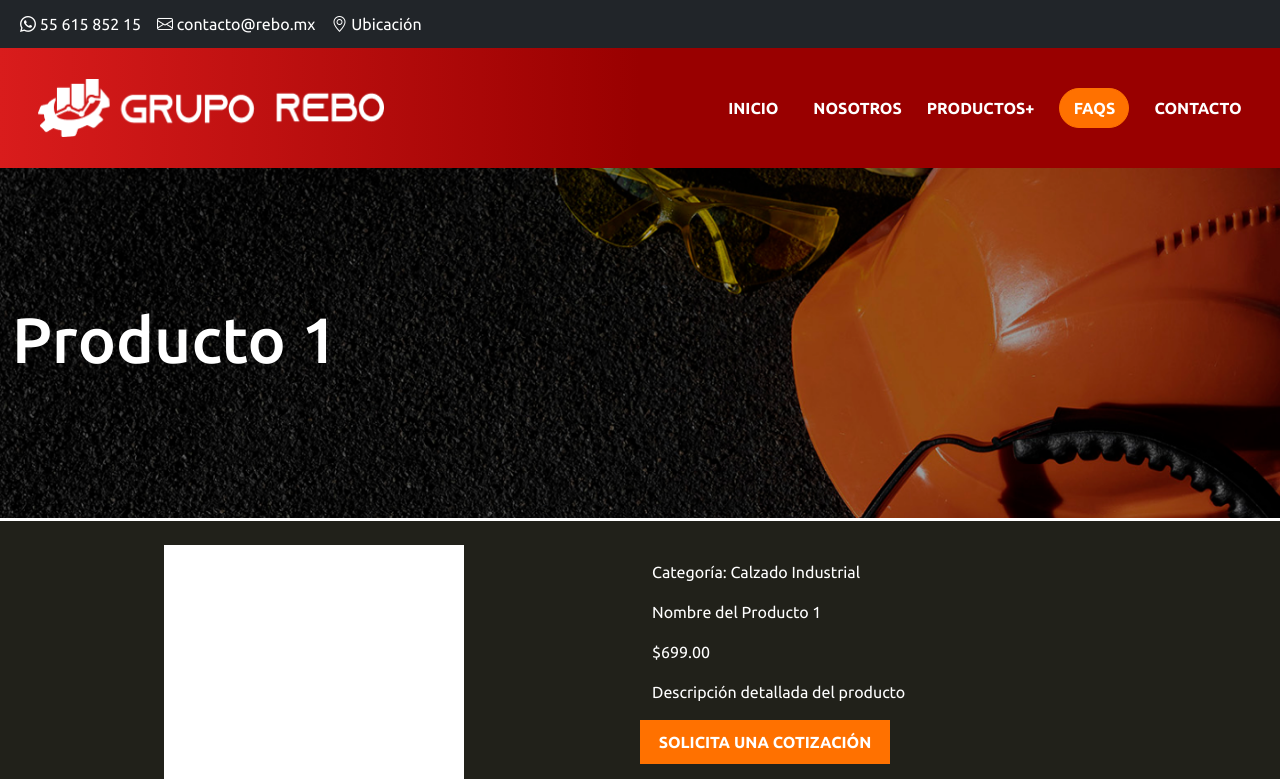
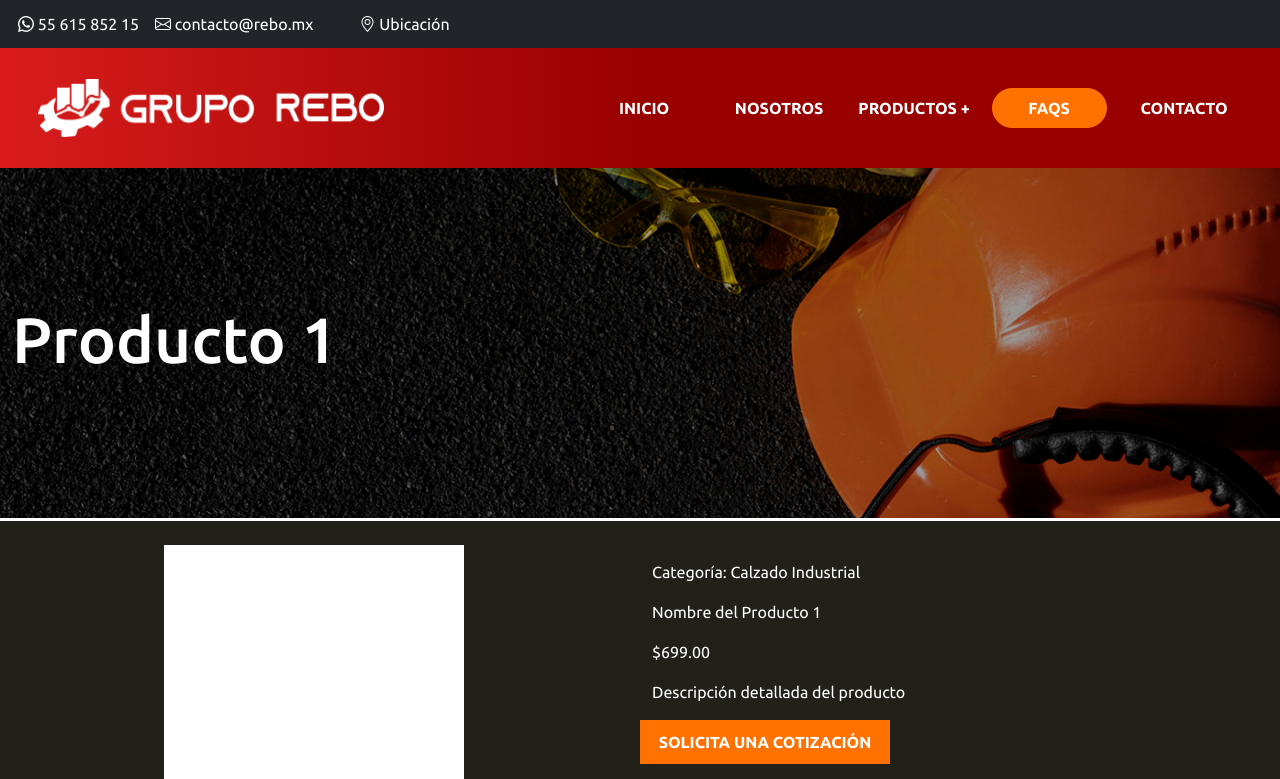
Before and after one commit to rebo-it/prototypes, a React (Create React App) app: page /Display in a window 1280 px wide. Shown: the top 779 px of the page. Built offline with nearby package versions, Linux system fonts and the light colour scheme.

Commit message:
fixed more css issues

```diff
--- a/src/Components/Buttons/HeaderButton.css
+++ b/src/Components/Buttons/HeaderButton.css
@@ -2,7 +2,7 @@
     background: none;
     border: none;
     width: fit-content;
-    min-width: 70px;
+    min-width: 115px;
 
     justify-content: center;
     height: 40px;
--- a/src/Components/Header and Footer/HeaderBar.css
+++ b/src/Components/Header and Footer/HeaderBar.css
@@ -1,5 +1,8 @@
+.TopNav{
+    gap: 30px;
+}
 .nav{
-    gap: 25px;
+    gap: 20px;
 }
 .Header{
     margin: 0%;
@@ -39,3 +42,11 @@
 .offcanvas-header .btn-close {
     filter: invert(1); /* Convierte el botón a blanco */
   }
+
+  @media (max-width: 576px) {
+    .nav-link{
+        color: white;
+        font-family: ubuntu;
+        font-size: 14px;
+    }
+  }
--- a/src/Components/Header and Footer/HeaderBar.tsx
+++ b/src/Components/Header and Footer/HeaderBar.tsx
@@ -20,10 +20,11 @@ const HeaderBar: React.FC<HeaderBarprops> = () => {
 	return (
 		<div className="Header container-fluid p-0 w-100">
 			<div className="ContactInfo bg-dark d-flex align-items-center">
-				<Navbar expand="lg" className="navbar navbar-expand">
-					<Container fluid>
-						<Nav className="navbar-nav">
-							<Nav.Item className="nav-item">
+				<Navbar expand="lg" className="navbar navbar-expand w-100" style={{minWidth:'none'}}>
+
+						<Nav className="TopNav navbar-nav">
+							<div className="d-flex direction-row" >
+							<Nav.Item className="nav-item" style={{paddingLeft:'10px'}}>
 								<Nav.Link href="https://api.whatsapp.com/send/?phone=5215561585215&text&type=phone_number&app_absent=0">
 									<i className="bi bi-whatsapp"></i> 55 615 852 15
 								</Nav.Link>
@@ -33,13 +34,20 @@ const HeaderBar: React.FC<HeaderBarprops> = () => {
 									<i className="bi bi-envelope"></i> contacto@rebo.mx
 								</Nav.Link>
 							</Nav.Item>
-							<Nav.Item className="nav-item d-none d-lg-block">
-								<Nav.Link href="https://www.google.com/maps/place/El+Rosario/@19.5046653,-99.2000975,15z/data=!4m2!3m1!1s0x0:0x8a95c0f781b015f2?sa=X&ved=1t:2428&ictx=111">
-									<i className="bi bi-geo-alt"></i> Ubicación
-								</Nav.Link>
-							</Nav.Item>
+
+							</div>
+							<div className="d-flex direction-row justify-content-end flex-row-reverse" style={{minWidth:'none'}}>
+								<Nav.Item className="nav-item d-none d-lg-block " >
+									<Nav.Link href="https://www.google.com/maps/place/El+Rosario/@19.5046653,-99.2000975,15z/data=!4m2!3m1!1s0x0:0x8a95c0f781b015f2?sa=X&ved=1t:2428&ictx=111">
+										<i className="bi bi-geo-alt"></i> Ubicación
+									</Nav.Link>
+								</Nav.Item>
+
+							</div>
+
+
 						</Nav>
-					</Container>
+
 				</Navbar>
 			</div>
 			<div className="LogoContainer d-flex align-items-center justify-content-between">
@@ -57,7 +65,7 @@ const HeaderBar: React.FC<HeaderBarprops> = () => {
 					<Nav className="nav navbar-expand-lg d-none d-lg-flex justify-content-start nav-pills flex-column flex-sm-row">
 						<HeaderButton label="INICIO"  routePath="/prototypes" LabelColor="white" />
 						<HeaderButton label="NOSOTROS"  routePath="/Nosotros" LabelColor="white" />
-						<HeaderButton label="PRODUCTOS+"  routePath="/Productos" LabelColor="white" />
+						<HeaderButton label="PRODUCTOS +"  routePath="/Productos" LabelColor="white" />
 						<HeaderButton label="FAQS"  routePath="/Display" LabelColor="white" />
 						<HeaderButton label="CONTACTO"  routePath="/Contacto" LabelColor="white" />
 					</Nav>
@@ -69,9 +77,9 @@ const HeaderBar: React.FC<HeaderBarprops> = () => {
 				<Offcanvas.Body className="d-lg-none d-block d-flex flex-column align-items-center justify-content-top">
 					<HeaderButton label="INICIO"  routePath="/prototypes" LabelColor="white" />
 					<HeaderButton label="NOSOTROS"  routePath="/Nosotros" LabelColor="white" />
-					<HeaderButton label="PRODUCTOS+"  routePath="/Productos" LabelColor="white" />
+					<HeaderButton label="PRODUCTOS +"  routePath="/Productos" LabelColor="white" />
 					<HeaderButton label="FAQS"  routePath="" LabelColor="white" />
-					<HeaderButton label="CONTACTANOS"  routePath="/Contacto" LabelColor="white" />
+					<HeaderButton label="CONTACTO"  routePath="/Contacto" LabelColor="white" />
 				</Offcanvas.Body>
 			</Offcanvas>
 		</div>
```
